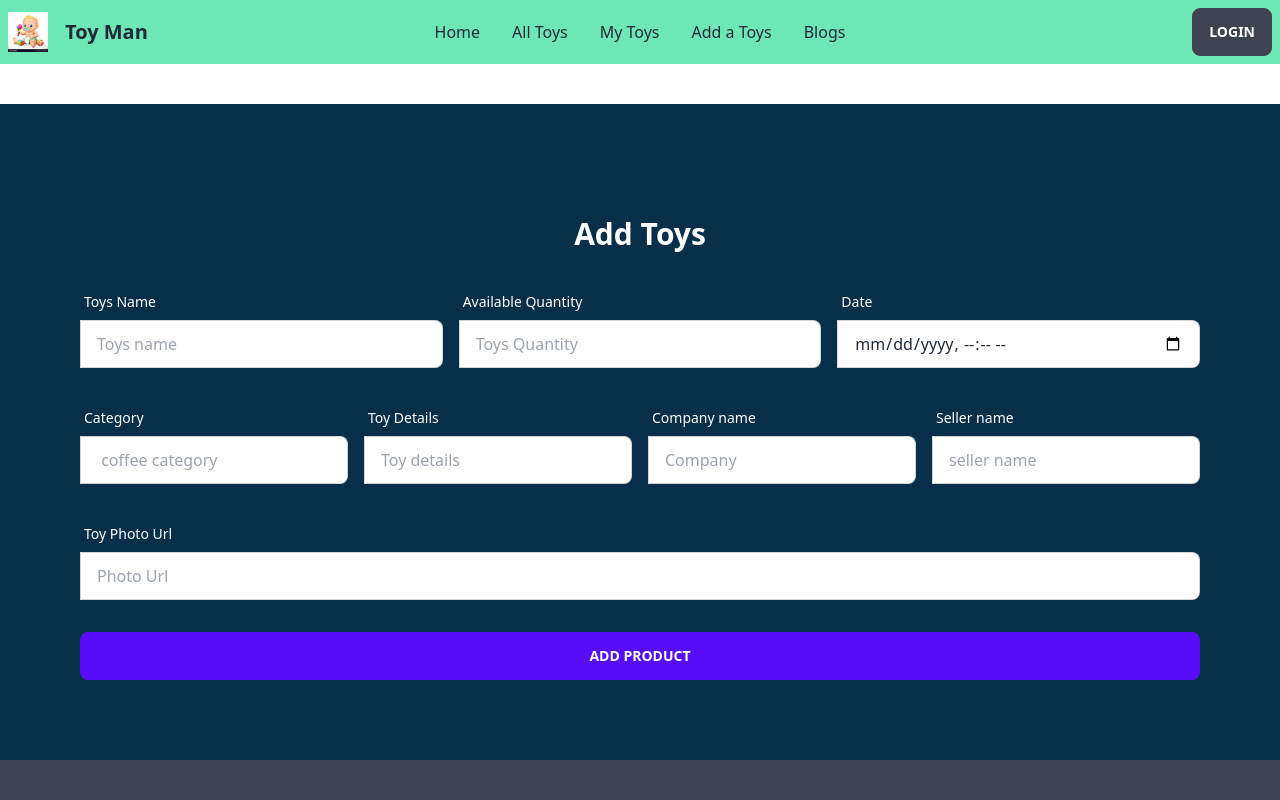
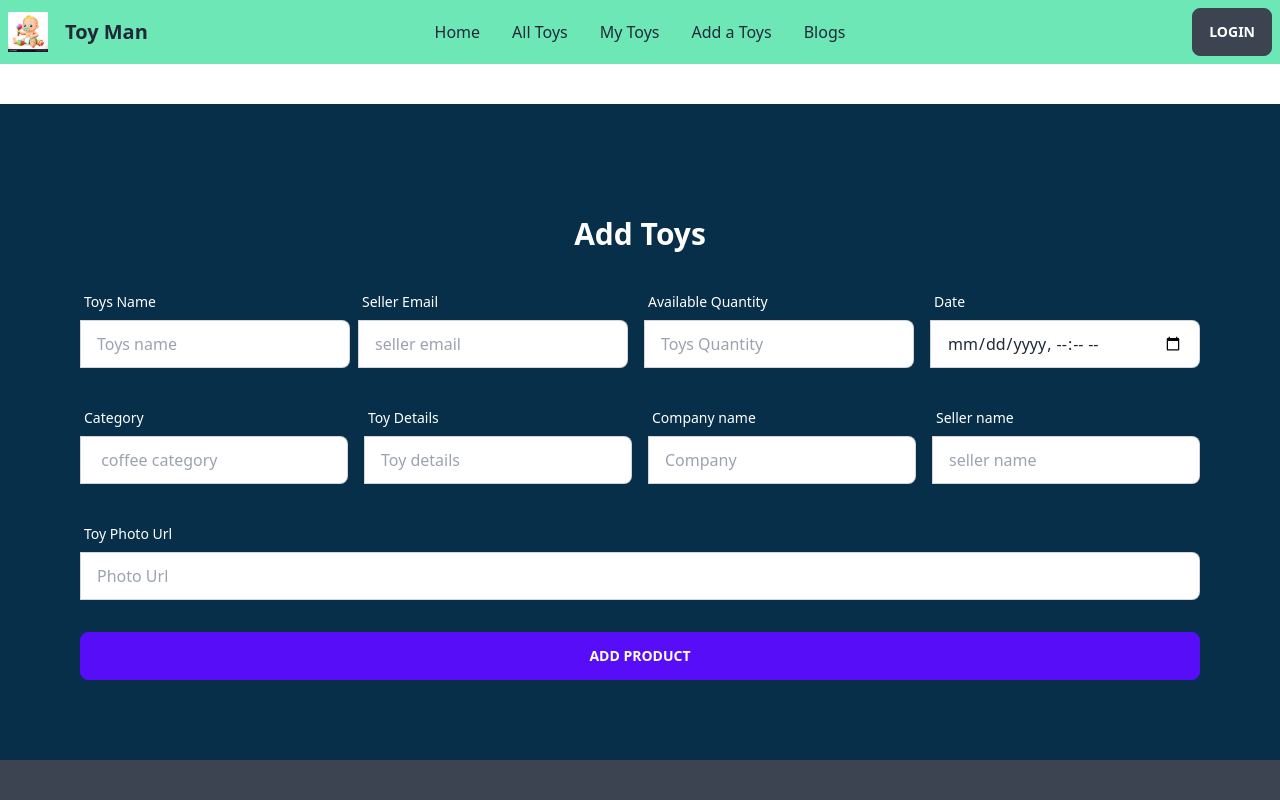
Before and after one commit to rhrubelr/toyman-client, a React (Vite) app: page /addToy in a window 1280 px wide. Shown: the top 800 px of the page. Built offline with nearby package versions, Linux system fonts and the light colour scheme.

Commit message:
toy added successfully sweetalert

```diff
--- a/src/pages/AddToys/AddToys.jsx
+++ b/src/pages/AddToys/AddToys.jsx
@@ -27,13 +27,14 @@ const AddToys = () => {
             .then(res => res.json())
             .then(data => {
                 console.log(data)
-                if (data.insertId) {
+                if (data.insertedId) {
                     Swal.fire({
-                        title: 'success',
-                        text: 'coffee added successfully',
+                        position: 'top-center',
                         icon: 'success',
-                        confirmButtonText: 'Cool'
-                    })
+                        title: 'Toy added successfully',
+                        showConfirmButton: false,
+                        timer: 1500
+                      })
                 }
             })
     }
@@ -50,6 +51,14 @@ const AddToys = () => {
                         </label>
                         <label className="input-group">
                             <input type="text" name="name" placeholder="Toys name" className="input input-bordered w-full" />
+                        </label>
+                    </div>
+                    <div className="form-control md:w-1/2 ms-2">
+                        <label className="label">
+                            <span className="label-text text-white">Seller Email</span>
+                        </label>
+                        <label className="input-group">
+                            <input type="email" name="email" placeholder="seller email" className="input input-bordered w-full" />
                         </label>
                     </div>
                     <div className="form-control md:w-1/2 ml-4">
```
